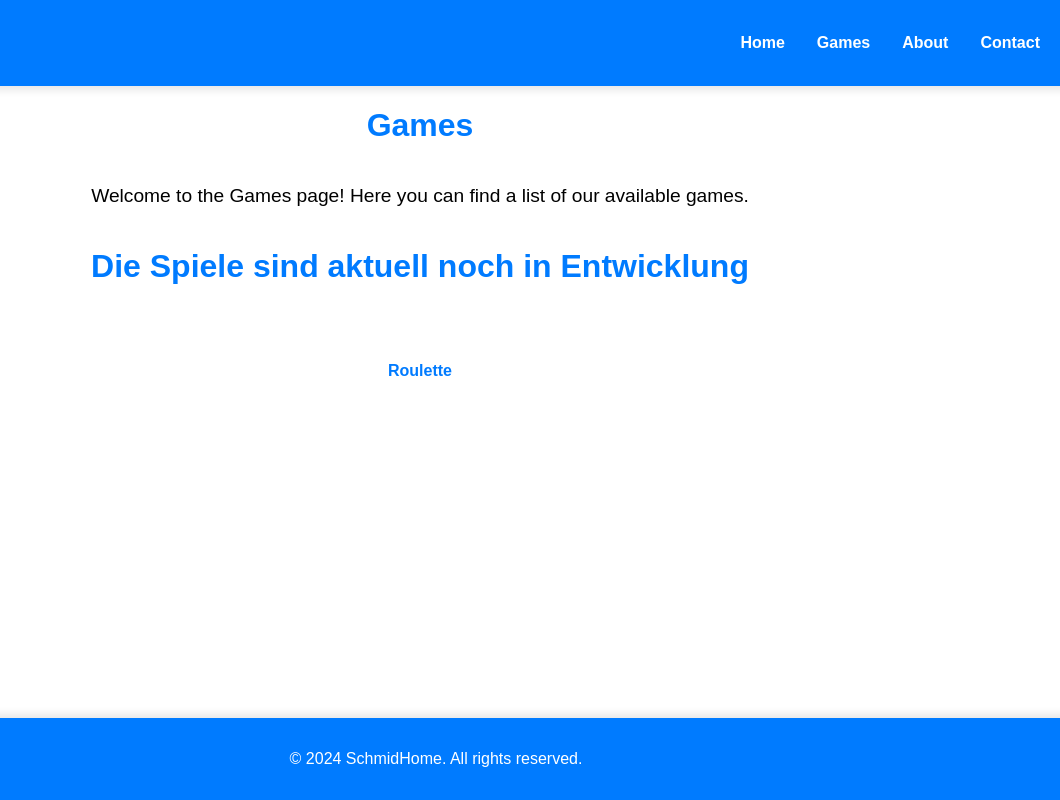
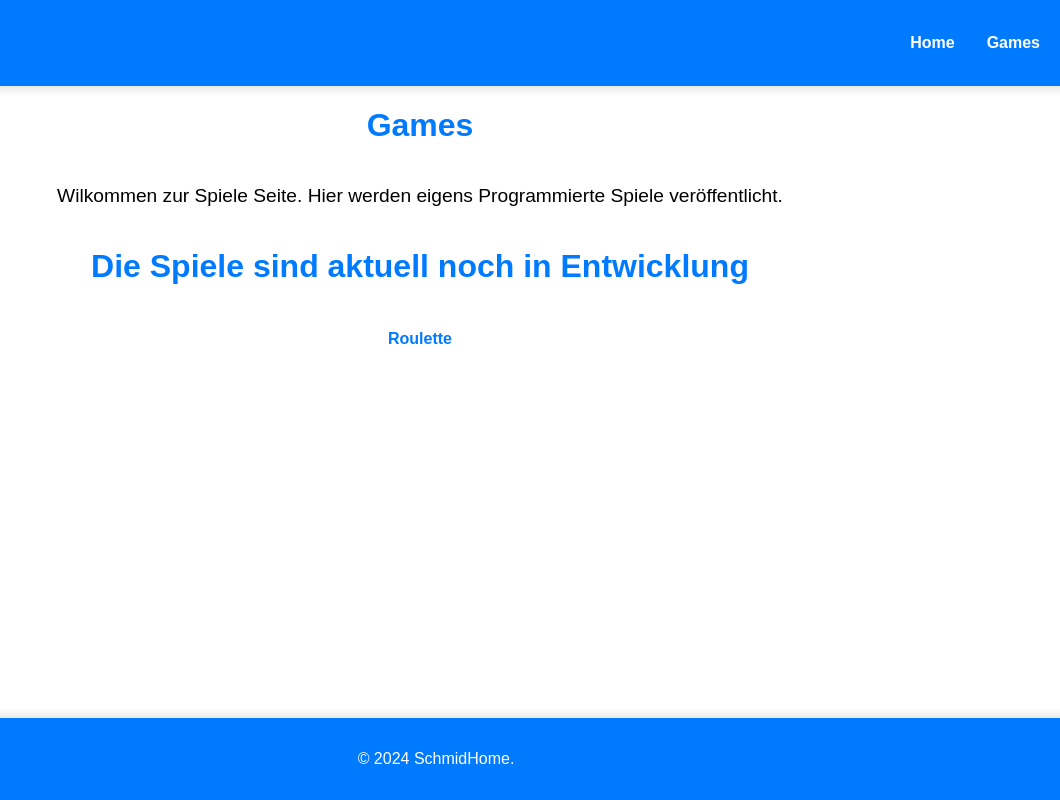
Before and after one commit to Niklas970/Website, an Astro site: page /games in a window 1280 px wide. Shown: the full height of the page, 220-1280 px from the left. Built offline with nearby package versions, Linux system fonts and the light colour scheme; Astro itself is replaced by a stand-in of ours.

Commit message:
modified:   src/layouts/Layout.astro 	modified:   src/pages/games.astro modified:   src/pages/index.astro

```diff
--- a/src/layouts/Layout.astro
+++ b/src/layouts/Layout.astro
@@ -16,14 +16,14 @@
                 <ul>
                     <li><a href="/">Home</a></li>
                     <li><a href="/games">Games</a></li>
-					<li><a href="/about">About</a></li>
-					<li><a href="/contact">Contact</a></li>
+                    <!-- <li><a href="/about">About</a></li> -->
+                    <!-- <li><a href="/contact">Contact</a></li> -->
                 </ul>
             </nav>
         </header>
         <slot />
         <footer>
-			<p>&copy; 2024 SchmidHome. All rights reserved.</p>
+            <p>&copy; 2024 SchmidHome.</p>
         </footer>
     </body>
 </html>
--- a/src/pages/games.astro
+++ b/src/pages/games.astro
@@ -4,9 +4,8 @@ import Layout from '../layouts/Layout.astro';
 
 <Layout title="Games">
     <h1>Games</h1>
-    <p>Welcome to the Games page! Here you can find a list of our available games.
-     <h1>Die Spiele sind aktuell noch in Entwicklung</h1>
-    </p>
+    <p>Wilkommen zur Spiele Seite. Hier werden eigens Programmierte Spiele veröffentlicht.</p>
+    <h1>Die Spiele sind aktuell noch in Entwicklung</h1>
     <ul>
         <li><a href="/games/roulette.html" target="_blank">Roulette</a></li>
 
--- a/src/pages/index.astro
+++ b/src/pages/index.astro
@@ -4,7 +4,7 @@ import Layout from '../layouts/Layout.astro';
 
 <Layout title="SchmidHome">
     <h1>Willkommen bei SchmidHome</h1>
-    <p>Dies ist die Startseite von SchmidHome.</p>
+
     <h1 class="centered-text">Die Website ist aktuell noch in Erstellung!</h1>
 </Layout>
 
```
Lines whose indentation alone changed are shown as unchanged.
